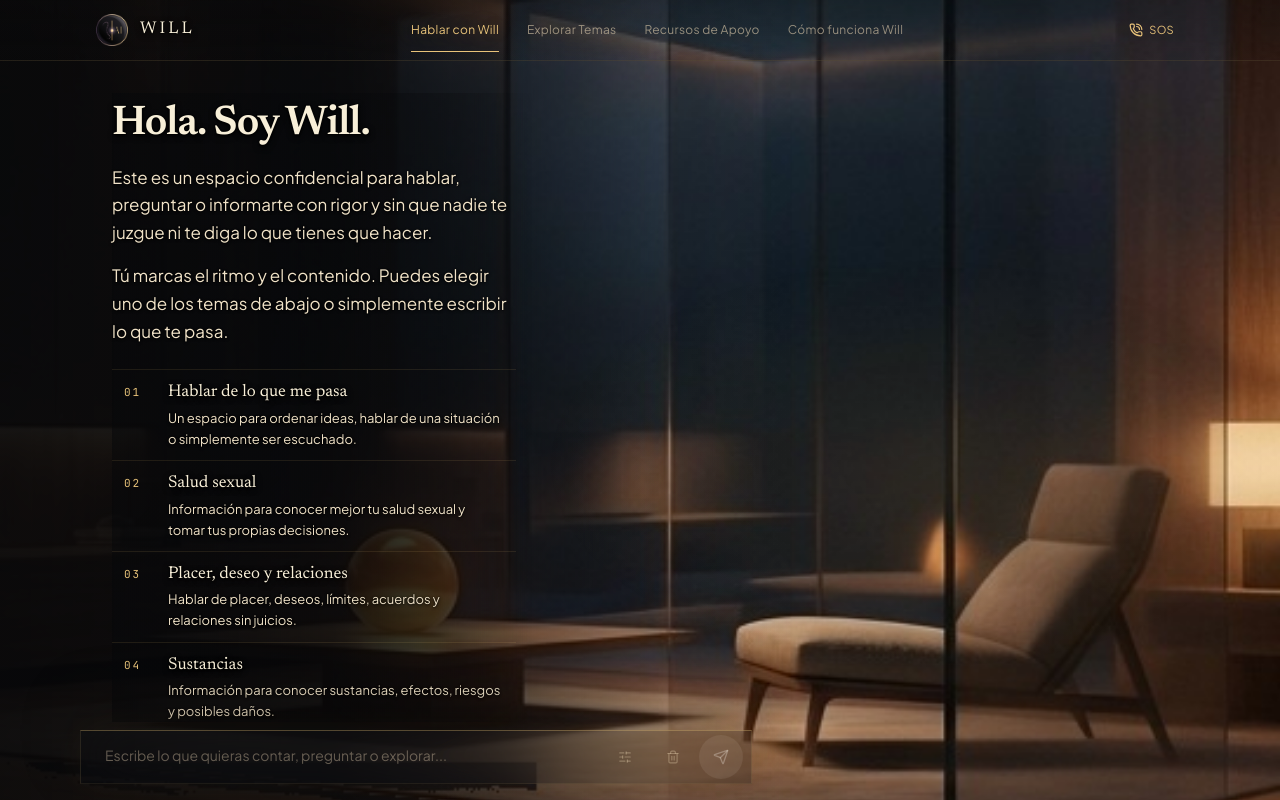
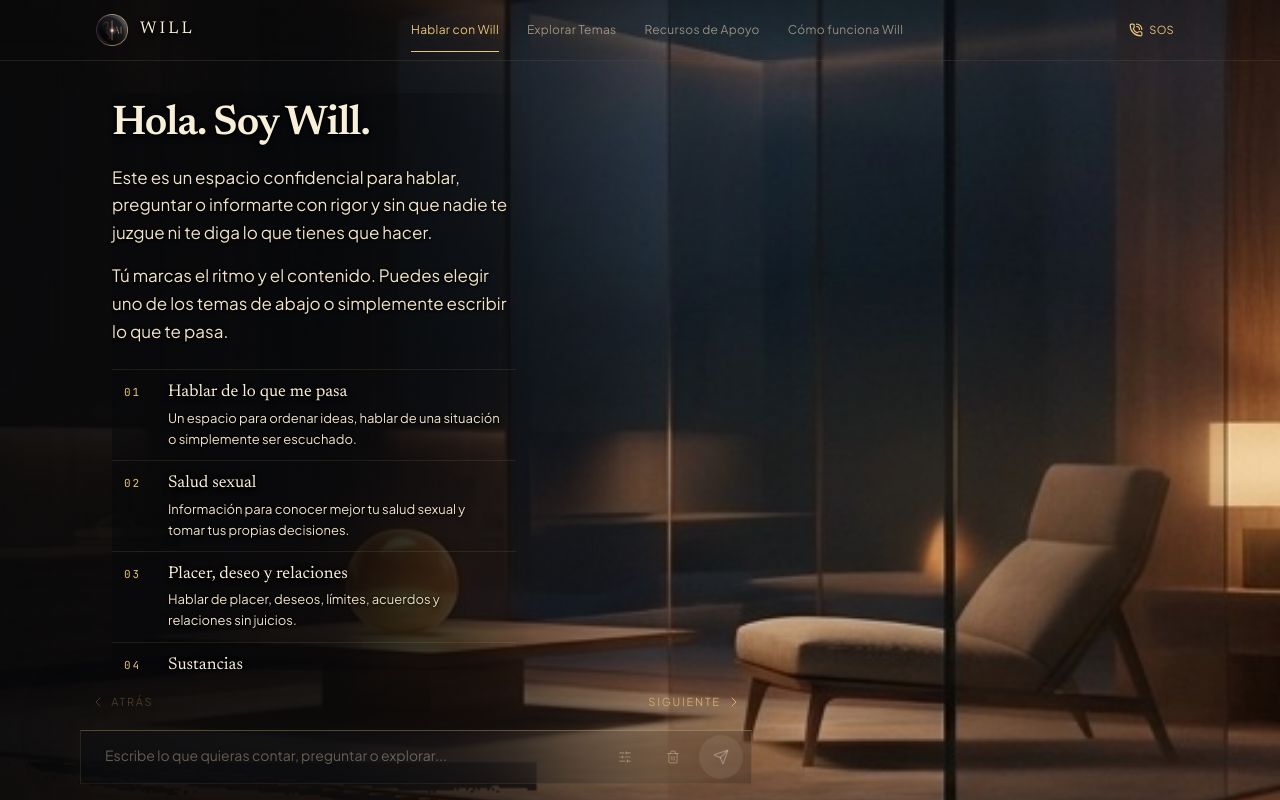
Before and after one commit to wmejiasbcn-tech/Agente-Will-App, a React (Vite) app: page / in a window 1280 px wide. Built offline with nearby package versions, Linux system fonts and the light colour scheme.

Commit message:
Flechas de Atrás y Siguiente en el espacio y entre apartados

```diff
--- a/src/App.tsx
+++ b/src/App.tsx
@@ -6,6 +6,9 @@ import { ResourcesView } from './components/ResourcesView';
 import { HowWillWorksView } from './components/HowWillWorksView';
 import { EmergencyModal } from './components/EmergencyModal';
 import { SpaceShell, WillScene } from './components/visual/SpaceShell';
+import { PagerArrows } from './components/PagerArrows';
+
+const SCENES = ['chat', 'topics', 'resources', 'how-it-works'] as const;
 
 export default function App() {
   const [activeTab, setActiveTab] = useState<string>('chat');
@@ -26,6 +29,14 @@ export default function App() {
         : activeTab === 'how-it-works'
           ? 'how-it-works'
           : 'chat';
+
+  const sceneIndex = SCENES.indexOf(activeTab as (typeof SCENES)[number]);
+  const goPrevScene = () => {
+    if (sceneIndex > 0) setActiveTab(SCENES[sceneIndex - 1]);
+  };
+  const goNextScene = () => {
+    if (sceneIndex < SCENES.length - 1) setActiveTab(SCENES[sceneIndex + 1]);
+  };
 
   return (
     <SpaceShell scene={scene}>
@@ -50,6 +61,7 @@ export default function App() {
             setCurrentDimension={setCurrentDimension}
             initialPrompt={chatInitialPrompt}
             onClearInitialPrompt={() => setChatInitialPrompt('')}
+            onGoNextScene={goNextScene}
           />
         )}
 
@@ -75,6 +87,19 @@ export default function App() {
         )}
       </main>
 
+      {activeTab !== 'chat' && (
+        <div className="relative z-10 shrink-0 px-5 sm:px-8 pb-4 pt-1">
+          <div className="max-w-6xl mx-auto">
+            <PagerArrows
+              onBack={goPrevScene}
+              onNext={goNextScene}
+              backDisabled={sceneIndex <= 0}
+              nextDisabled={sceneIndex >= SCENES.length - 1}
+            />
+          </div>
+        </div>
+      )}
+
       <EmergencyModal
         isOpen={isEmergencyOpen}
         onClose={() => setIsEmergencyOpen(false)}
--- /dev/null
+++ b/src/components/PagerArrows.tsx
@@ -0,0 +1,48 @@
+import React from 'react';
+import { ChevronLeft, ChevronRight } from 'lucide-react';
+
+interface PagerArrowsProps {
+  onBack: () => void;
+  onNext: () => void;
+  backDisabled?: boolean;
+  nextDisabled?: boolean;
+  hereLabel?: string;
+}
+
+export const PagerArrows: React.FC<PagerArrowsProps> = ({
+  onBack,
+  onNext,
+  backDisabled,
+  nextDisabled,
+  hereLabel,
+}) => {
+  return (
+    <nav className="will-pager" aria-label="Atrás y siguiente">
+      <button
+        type="button"
+        onClick={onBack}
+        disabled={backDisabled}
+        className="will-pager-btn"
+        aria-label="Atrás"
+      >
+        <ChevronLeft className="w-4 h-4" strokeWidth={1.5} />
+        <span>Atrás</span>
+      </button>
+      {hereLabel ? (
+        <span className="will-pager-here">{hereLabel}</span>
+      ) : (
+        <span className="will-pager-here" aria-hidden="true" />
+      )}
+      <button
+        type="button"
+        onClick={onNext}
+        disabled={nextDisabled}
+        className="will-pager-btn will-pager-btn-next"
+        aria-label="Siguiente"
+      >
+        <span>Siguiente</span>
+        <ChevronRight className="w-4 h-4" strokeWidth={1.5} />
+      </button>
+    </nav>
+  );
+};
--- a/src/components/WillChat.tsx
+++ b/src/components/WillChat.tsx
@@ -23,6 +23,7 @@ import { ChatMessage, ContextCategory, DetectedContextInfo, PresenteCode } from
 import { PRESENTE_DIMENSIONS } from '../data/presenteData';
 import { detectContext, getAllContextCategories } from '../utils/contextDetector';
 import { HUMAN_ENTRANCE_DOORS } from '../data/canonicalArchitectureData';
+import { PagerArrows } from './PagerArrows';
 
 interface WillChatProps {
   onSelectDimension?: (code: PresenteCode) => void;
@@ -30,19 +31,18 @@ interface WillChatProps {
   setCurrentDimension: (dim: string) => void;
   initialPrompt?: string;
   onClearInitialPrompt?: () => void;
+  onGoNextScene?: () => void;
 }
 
 const WELCOME_TEXT =
   'Hola. Soy Will.\n\nEste es un espacio confidencial para hablar, preguntar o informarte con rigor y sin que nadie te juzgue ni te diga lo que tienes que hacer.\n\nTú marcas el ritmo y el contenido. Puedes elegir uno de los temas de abajo o simplemente escribir lo que te pasa.';
-
-const RESET_TEXT =
-  'Espacio reiniciado. Recuerda: tú marcas el rumbo, el ritmo y el contenido de esta conversación.';
 
 export const WillChat: React.FC<WillChatProps> = ({
   currentDimension,
   setCurrentDimension,
   initialPrompt,
   onClearInitialPrompt,
+  onGoNextScene,
 }) => {
   const [messages, setMessages] = useState<ChatMessage[]>([
     {
@@ -60,6 +60,7 @@ export const WillChat: React.FC<WillChatProps> = ({
   const [showDimensionBar, setShowDimensionBar] = useState(false);
   const [expandedInspectId, setExpandedInspectId] = useState<string | null>(null);
   const [selectedContextOverride, setSelectedContextOverride] = useState<ContextCategory | 'auto'>('auto');
+  const [activeDoorId, setActiveDoorId] = useState<string | null>(null);
 
   const messagesEndRef = useRef<HTMLDivElement>(null);
   const textareaRef = useRef<HTMLTextAreaElement>(null);
@@ -89,10 +90,22 @@ export const WillChat: React.FC<WillChatProps> = ({
 
   const isEntrance = messages.length <= 1;
   const welcomeParagraphs = (messages[0]?.content || WELCOME_TEXT).split('\n\n');
+  const doors = HUMAN_ENTRANCE_DOORS.filter((d) => d.quickPrompt);
+  const activeDoor = doors.find((d) => d.id === activeDoorId);
+  const activeDoorIndex = doors.findIndex((d) => d.id === activeDoorId);
 
-  const handleSend = async (textToSend?: string) => {
+  const welcomeMessage = (): ChatMessage => ({
+    id: 'welcome-msg',
+    role: 'assistant',
+    content: WELCOME_TEXT,
+    timestamp: new Date().toLocaleTimeString([], { hour: '2-digit', minute: '2-digit' }),
+  });
+
+  const handleSend = async (textToSend?: string, history?: ChatMessage[]) => {
     const query = textToSend || input.trim();
     if (!query || isLoading) return;
+
+    const base = history ?? messages;
 
     let contextInfo: DetectedContextInfo;
     if (selectedContextOverride !== 'auto') {
@@ -107,7 +120,7 @@ export const WillChat: React.FC<WillChatProps> = ({
     } else {
       contextInfo = detectContext(
         query,
-        messages.map((m) => ({ role: m.role, content: m.content }))
+        base.map((m) => ({ role: m.role, content: m.content }))
       );
     }
 
@@ -120,7 +133,7 @@ export const WillChat: React.FC<WillChatProps> = ({
       detectedContext: contextInfo,
     };
 
-    const newMessages = [...messages, userMessage];
+    const newMessages = [...base, userMessage];
     setMessages(newMessages);
     setInput('');
     setIsLoading(true);
@@ -210,14 +223,32 @@ export const WillChat: React.FC<WillChatProps> = ({
   const handleClearChat = () => {
     window.speechSynthesis?.cancel();
     setSpeakingId(null);
-    setMessages([
-      {
-        id: `welcome-${Date.now()}`,
-        role: 'assistant',
-        content: RESET_TEXT,
-        timestamp: new Date().toLocaleTimeString([], { hour: '2-digit', minute: '2-digit' }),
-      },
-    ]);
+    setActiveDoorId(null);
+    setMessages([welcomeMessage()]);
+  };
+
+  const goToPortada = () => {
+    handleClearChat();
+  };
+
+  const goNextDoor = () => {
+    if (isLoading) return;
+    const next = activeDoorIndex >= 0 ? doors[activeDoorIndex + 1] : doors[0];
+    if (!next) {
+      onGoNextScene?.();
+      return;
+    }
+    const welcome = welcomeMessage();
+    window.speechSynthesis?.cancel();
+    setSpeakingId(null);
+    setActiveDoorId(next.id);
+    setMessages([welcome]);
+    void handleSend(next.quickPrompt, [welcome]);
+  };
+
+  const openDoor = (doorId: string, prompt: string) => {
+    setActiveDoorId(doorId);
+    void handleSend(prompt);
   };
 
   const getContextVisuals = (contextType?: ContextCategory) => {
@@ -270,7 +301,7 @@ export const WillChat: React.FC<WillChatProps> = ({
                         key={door.id}
                         id={`door-btn-${door.id}`}
                         type="button"
-                        onClick={() => handleSend(door.quickPrompt)}
+                        onClick={() => openDoor(door.id, door.quickPrompt)}
                         className="will-door group w-full text-left py-2.5 px-3 min-h-11"
                       >
                         <div className="flex items-baseline gap-4">
@@ -461,6 +492,21 @@ export const WillChat: React.FC<WillChatProps> = ({
 
       <div className="relative z-10 shrink-0 px-4 sm:px-8 pb-4 pt-2">
         <div className="max-w-2xl mx-auto lg:ml-12 lg:mr-auto">
+          <PagerArrows
+            onBack={goToPortada}
+            onNext={
+              isEntrance
+                ? () => onGoNextScene?.()
+                : goNextDoor
+            }
+            backDisabled={isEntrance}
+            nextDisabled={false}
+            hereLabel={
+              isEntrance
+                ? undefined
+                : activeDoor?.doorTitle || 'Conversación'
+            }
+          />
           <div className="will-composer px-2 py-1 flex items-end gap-1">
             <textarea
               ref={textareaRef}
--- a/src/index.css
+++ b/src/index.css
@@ -212,6 +212,48 @@
   padding: 0.5rem 1.1rem 1rem 0;
 }
 
+.will-pager {
+  display: flex;
+  align-items: center;
+  justify-content: space-between;
+  gap: 1rem;
+  padding: 0.15rem 0.25rem 0.35rem;
+}
+.will-pager-btn {
+  display: inline-flex;
+  align-items: center;
+  gap: 0.35rem;
+  min-height: 44px;
+  padding: 0 0.35rem;
+  color: #e8c37a;
+  font-size: 11px;
+  letter-spacing: 0.16em;
+  text-transform: uppercase;
+  background: transparent;
+  border: 0;
+}
+.will-pager-btn:hover:not(:disabled) {
+  color: #f4e6c8;
+}
+.will-pager-btn:disabled {
+  color: rgba(232, 195, 122, 0.28);
+  cursor: default;
+}
+.will-pager-btn-next {
+  margin-left: auto;
+}
+.will-pager-here {
+  font-family: var(--font-serif);
+  font-size: 13px;
+  color: #ead6b4;
+  letter-spacing: 0.04em;
+  text-align: center;
+  min-width: 0;
+  overflow: hidden;
+  text-overflow: ellipsis;
+  white-space: nowrap;
+}
+
 /* Marcas extraídas del documento */
 .will-mark {
   position: absolute;
```
